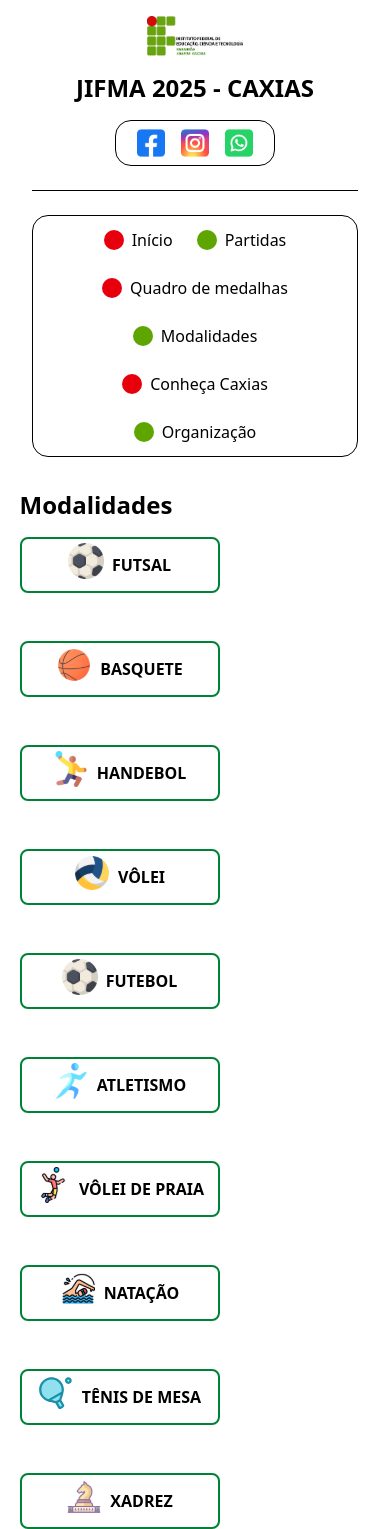
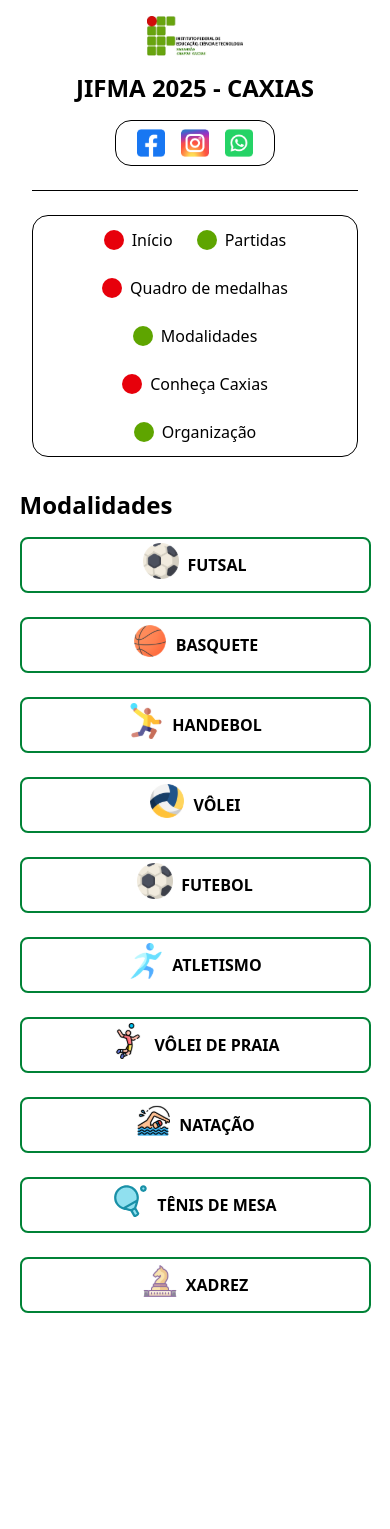
Before and after one commit to willianfurtado/jifma-website, a React (Vite) app: page /modalidades in a window 390 px wide. After the commit the page ends 1313 px from the top, so only its background shows below. Built offline with nearby package versions, Linux system fonts and the light colour scheme.

Commit message:
Responsividade na tela de modalidades

```diff
--- a/src/Components/Modalitie.tsx
+++ b/src/Components/Modalitie.tsx
@@ -5,7 +5,7 @@ interface iProps {
 
 export default function Modalitie(props: iProps) {
   return (
-    <div className="flex border-green-700 border-2 items-center justify-center gap-2 p-1 rounded-lg w-[200px]">
+    <div className="flex border-green-700 border-2 items-center justify-center gap-2 p-1 rounded-lg w-full">
       <img
         src={props.imagemModalide}
         alt="modalidade"
--- a/src/pages/Modalities/index.tsx
+++ b/src/pages/Modalities/index.tsx
@@ -59,7 +59,7 @@ export default function Modalities() {
       <Header />
       <main className="max-w-[90%] mx-auto">
         <h1 className="text-2xl font-bold text-black my-4">Modalidades</h1>
-        <div className="grid grid-cols-1 sm:grid-cols-2 md:grid-cols-3 lg:grid-cols-5 gap-12  ">
+        <div className="grid grid-cols-1 sm:grid-cols-2 md:grid-cols-3 lg:grid-cols-4 gap-6  ">
           {modalidades.map((modalidade, index) => (
             <Modalitie key={index} {...modalidade} />
           ))}
```
